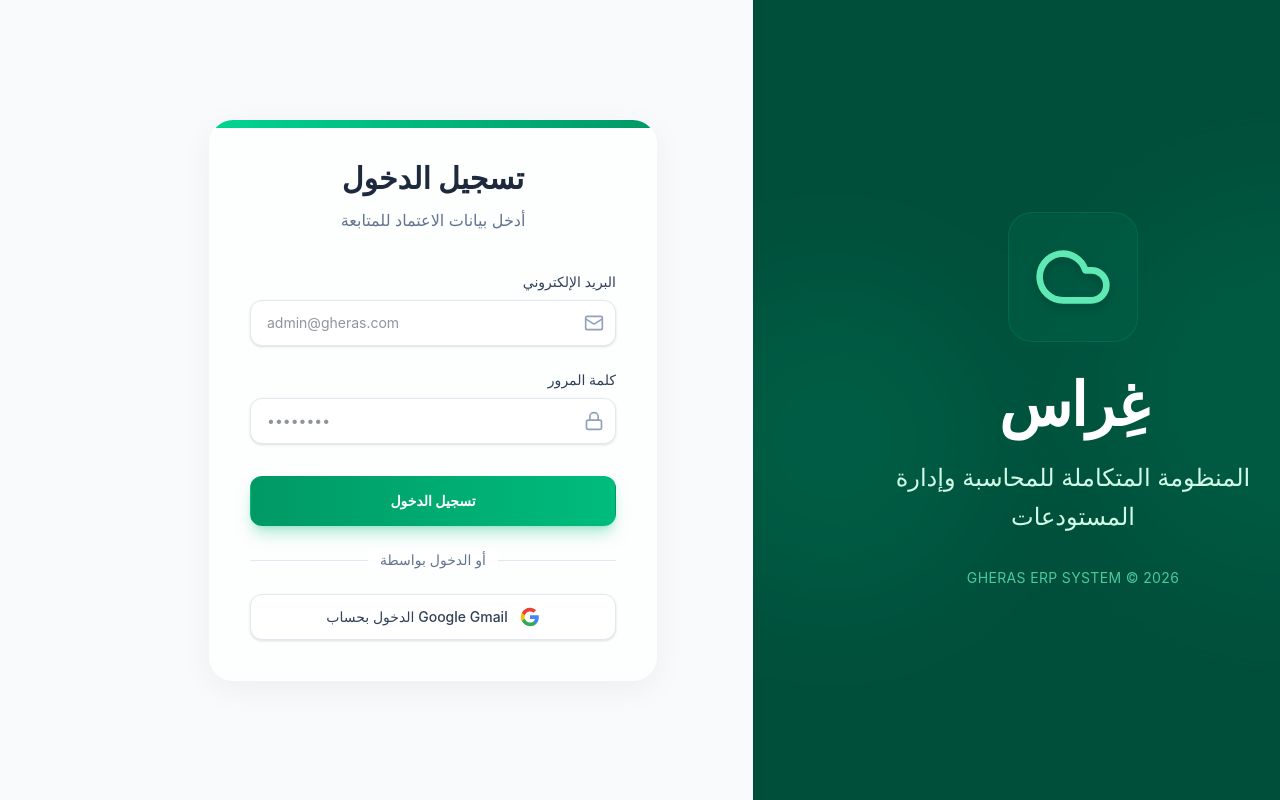
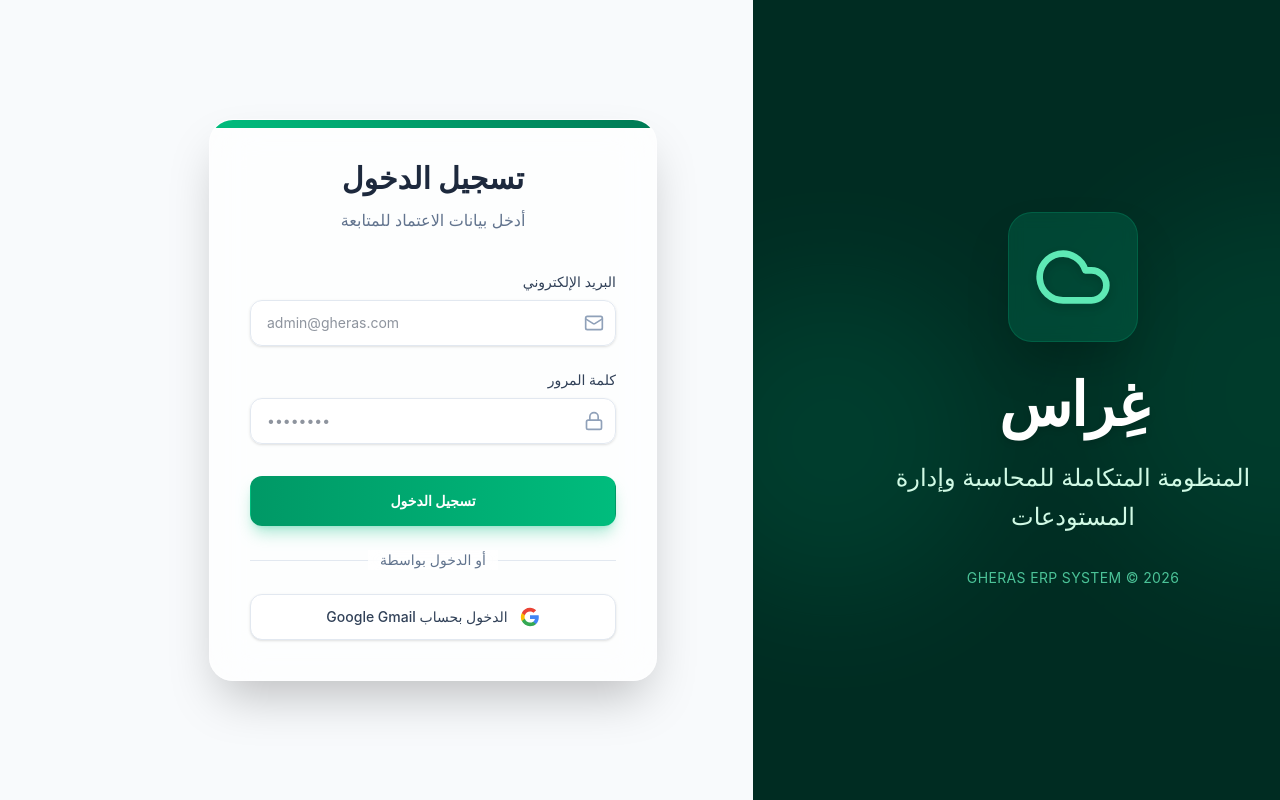
Before and after one commit to elhassanaboelsoudhassan-commits/gheras-system, a React (Vite) app: page / in a window 1280 px wide. Built offline with nearby package versions, Linux system fonts and the light colour scheme; no server answers.

Commit message:
Add files via upload

```diff
--- a/src/components/Login.tsx
+++ b/src/components/Login.tsx
@@ -1,27 +1,69 @@
-import React, { useState } from 'react';
+import React, { useState, useEffect } from 'react';
 import { useNavigate } from 'react-router-dom';
 import { Cloud, Lock, Mail } from 'lucide-react';
+import { auth, googleProvider } from '../firebase';
+import { signInWithPopup, onAuthStateChanged } from 'firebase/auth';
 
 const Login: React.FC = () => {
   const [email, setEmail] = useState('');
   const [password, setPassword] = useState('');
   const [error, setError] = useState('');
+  const [loading, setLoading] = useState(false);
   const navigate = useNavigate();
 
-  const handleLogin = (e: React.FormEvent) => {
+  useEffect(() => {
+    // F5 Persistence Check
+    const storedUser = localStorage.getItem('gheras_admin');
+    if (storedUser) {
+      navigate('/dashboard');
+    }
+
+    const unsubscribe = onAuthStateChanged(auth, (user) => {
+      if (user && user.email === 'elhassanelsoudy@gmail.com') {
+        localStorage.setItem('gheras_admin', JSON.stringify({ role: 'admin', email: user.email }));
+        navigate('/dashboard');
+      }
+    });
+
+    return () => unsubscribe();
+  }, [navigate]);
+
+  const handleManualLogin = (e: React.FormEvent) => {
     e.preventDefault();
-    if (email === 'elhassanelsoudy@gmail.com' && password === 'Hassan@2016') {
-      localStorage.setItem('gheras_user', JSON.stringify({ role: 'admin', email }));
+    setLoading(true);
+    setError('');
+
+    if (email === 'elhassanelsoudy@gmail.com' && password === 'hassan@2016') {
+      localStorage.setItem('gheras_admin', JSON.stringify({ role: 'admin', email }));
       navigate('/dashboard');
     } else {
-      setError('بيانات الدخول غير صحيحة.');
+      setError('بيانات الدخول غير صحيحة، يرجى المحاولة مرة أخرى.');
     }
+    setLoading(false);
+  };
+
+  const handleGoogleLogin = async () => {
+    setLoading(true);
+    setError('');
+    try {
+      const result = await signInWithPopup(auth, googleProvider);
+      if (result.user.email === 'elhassanelsoudy@gmail.com') {
+        localStorage.setItem('gheras_admin', JSON.stringify({ role: 'admin', email: result.user.email }));
+        navigate('/dashboard');
+      } else {
+        setError('هذا الحساب غير مصرح له بالدخول كمسؤول.');
+        auth.signOut();
+      }
+    } catch (err: any) {
+      setError('فشل تسجيل الدخول بواسطة Google: ' + err.message);
+    }
+    setLoading(false);
   };
 
   return (
-    <div className="min-h-screen flex w-full">
-      {/* Right Side - Branding (emerald-900) */}
-      <div className="hidden lg:flex w-1/2 bg-emerald-900 text-white flex-col justify-center items-center p-12 relative overflow-hidden">
+    <div className="min-h-screen flex w-full font-sans">
+      {/* Right Side - Branding (emerald-950) */}
+      <div className="hidden lg:flex w-1/2 bg-emerald-950 text-white flex-col justify-center items-center p-12 relative overflow-hidden">
         {/* Decorative background shapes */}
         <div className="absolute top-0 left-0 w-full h-full opacity-10 pointer-events-none">
           <div className="absolute top-1/4 -right-20 w-96 h-96 bg-emerald-500 rounded-full blur-3xl"></div>
@@ -29,10 +71,10 @@
         </div>
 
         <div className="z-10 text-center flex flex-col items-center">
-          <div className="bg-emerald-800/50 p-6 rounded-3xl mb-8 border border-emerald-700/50 backdrop-blur-sm">
+          <div className="bg-emerald-800/50 p-6 rounded-3xl mb-8 border border-emerald-700/50 backdrop-blur-sm shadow-2xl">
             <Cloud size={80} className="text-emerald-300 drop-shadow-lg" />
           </div>
-          <h1 className="text-6xl font-bold mb-6 tracking-tight">غِراس</h1>
+          <h1 className="text-6xl font-bold mb-6 tracking-tight drop-shadow-md">غِراس</h1>
           <h2 className="text-2xl font-light text-emerald-100 mb-8 max-w-md leading-relaxed">
             المنظومة المتكاملة للمحاسبة وإدارة المستودعات
           </h2>
@@ -46,8 +88,8 @@
       <div className="w-full lg:w-1/2 flex items-center justify-center p-8 bg-slate-50 relative">
         <div className="w-full max-w-md">
           {/* Glassmorphism Card */}
-          <div className="glass-panel rounded-3xl p-10 relative overflow-hidden">
-            <div className="absolute top-0 left-0 w-full h-2 bg-gradient-to-r from-emerald-400 to-emerald-600"></div>
+          <div className="bg-white/70 backdrop-blur-xl border border-white/40 shadow-2xl rounded-3xl p-10 relative overflow-hidden">
+            <div className="absolute top-0 left-0 w-full h-2 bg-gradient-to-r from-emerald-500 to-emerald-700"></div>
 
             <div className="text-center mb-10">
               <h3 className="text-3xl font-bold text-slate-800 mb-3">تسجيل الدخول</h3>
@@ -55,12 +97,12 @@
             </div>
 
             {error && (
-              <div className="mb-6 p-4 bg-red-50 border-r-4 border-red-500 text-red-700 rounded-lg text-sm">
+              <div className="mb-6 p-4 bg-red-50 border-r-4 border-red-500 text-red-700 rounded-lg text-sm font-medium">
                 {error}
               </div>
             )}
 
-            <form onSubmit={handleLogin} className="space-y-6">
+            <form onSubmit={handleManualLogin} className="space-y-6">
               <div>
                 <label className="block text-sm font-medium text-slate-700 mb-2">البريد الإلكتروني</label>
                 <div className="relative">
@@ -73,7 +115,7 @@
                     required
                     value={email}
                     onChange={(e) => setEmail(e.target.value)}
-                    className="block w-full pr-10 pl-4 py-3 bg-white border border-slate-200 rounded-xl text-sm shadow-sm focus:outline-none focus:border-emerald-500 focus:ring-2 focus:ring-emerald-200 transition-all text-slate-800"
+                    className="block w-full pr-10 pl-4 py-3 bg-white/60 border border-slate-200 rounded-xl text-sm shadow-sm focus:outline-none focus:border-emerald-500 focus:ring-2 focus:ring-emerald-200 transition-all text-slate-800"
                     placeholder="admin@gheras.com"
                   />
                 </div>
@@ -91,7 +133,7 @@
                     required
                     value={password}
                     onChange={(e) => setPassword(e.target.value)}
-                    className="block w-full pr-10 pl-4 py-3 bg-white border border-slate-200 rounded-xl text-sm shadow-sm focus:outline-none focus:border-emerald-500 focus:ring-2 focus:ring-emerald-200 transition-all text-slate-800"
+                    className="block w-full pr-10 pl-4 py-3 bg-white/60 border border-slate-200 rounded-xl text-sm shadow-sm focus:outline-none focus:border-emerald-500 focus:ring-2 focus:ring-emerald-200 transition-all text-slate-800"
                     placeholder="••••••••"
                   />
                 </div>
@@ -100,9 +142,10 @@
               <div className="pt-2">
                 <button
                   type="submit"
-                  className="w-full flex justify-center py-3.5 px-4 border border-transparent rounded-xl shadow-lg shadow-emerald-500/30 text-sm font-bold text-white bg-gradient-to-r from-emerald-600 to-emerald-500 hover:from-emerald-700 hover:to-emerald-600 focus:outline-none focus:ring-2 focus:ring-offset-2 focus:ring-emerald-500 transition-all transform hover:-translate-y-0.5"
+                  disabled={loading}
+                  className="w-full flex justify-center py-3.5 px-4 border border-transparent rounded-xl shadow-lg shadow-emerald-500/30 text-sm font-bold text-white bg-gradient-to-r from-emerald-600 to-emerald-500 hover:from-emerald-700 hover:to-emerald-600 focus:outline-none focus:ring-2 focus:ring-offset-2 focus:ring-emerald-500 transition-all transform hover:-translate-y-0.5 disabled:opacity-70"
                 >
-                  تسجيل الدخول
+                  {loading ? 'جاري التحقق...' : 'تسجيل الدخول'}
                 </button>
               </div>
 
@@ -118,7 +161,9 @@
               <div className="mt-6">
                 <button
                   type="button"
-                  className="w-full flex items-center justify-center gap-3 py-3 px-4 border border-slate-200 rounded-xl shadow-sm bg-white text-sm font-medium text-slate-700 hover:bg-slate-50 transition-colors focus:outline-none focus:ring-2 focus:ring-offset-2 focus:ring-slate-200"
+                  onClick={handleGoogleLogin}
+                  disabled={loading}
+                  className="w-full flex items-center justify-center gap-3 py-3 px-4 border border-slate-200 rounded-xl shadow-sm bg-white hover:bg-slate-50 text-sm font-medium text-slate-700 transition-colors focus:outline-none focus:ring-2 focus:ring-offset-2 focus:ring-slate-200 disabled:opacity-70"
                 >
                   <svg className="w-5 h-5" viewBox="0 0 24 24">
                     <path
@@ -139,7 +184,7 @@
                     />
                     <path d="M1 1h22v22H1z" fill="none" />
                   </svg>
-                  Google Gmail الدخول بحساب
+                  الدخول بحساب Google Gmail
                 </button>
               </div>
             </form>
--- a/src/firebase.ts
+++ b/src/firebase.ts
@@ -1,8 +1,8 @@
 import { initializeApp } from "firebase/app";
 import { getFirestore } from "firebase/firestore";
+import { getAuth, GoogleAuthProvider } from "firebase/auth";
 
 // Your web app's Firebase configuration
-// Replace with actual config for production
 const firebaseConfig = {
   apiKey: "AIzaSyDummyKeyForGherasAppXYZ",
   authDomain: "gheras-erp.firebaseapp.com",
@@ -15,3 +15,5 @@
 // Initialize Firebase
 const app = initializeApp(firebaseConfig);
 export const db = getFirestore(app);
+export const auth = getAuth(app);
+export const googleProvider = new GoogleAuthProvider();
--- /dev/null
+++ b/src/locales/ar.json
@@ -0,0 +1,5 @@
+{
+  "welcome": "مرحباً",
+  "login": "تسجيل الدخول",
+  "dashboard": "لوحة التحكم"
+}
--- /dev/null
+++ b/src/locales/en.json
@@ -0,0 +1,5 @@
+{
+  "welcome": "Welcome",
+  "login": "Login",
+  "dashboard": "Dashboard"
+}
```
